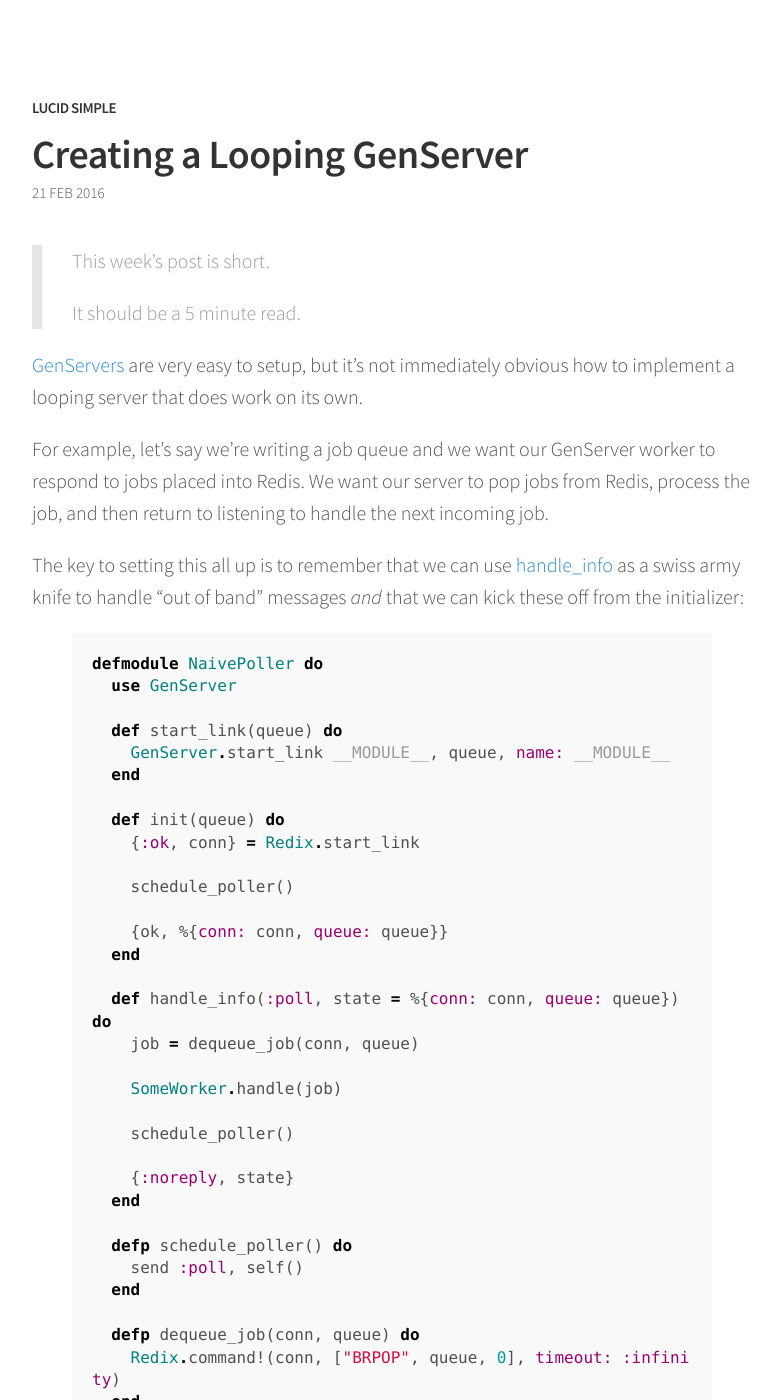
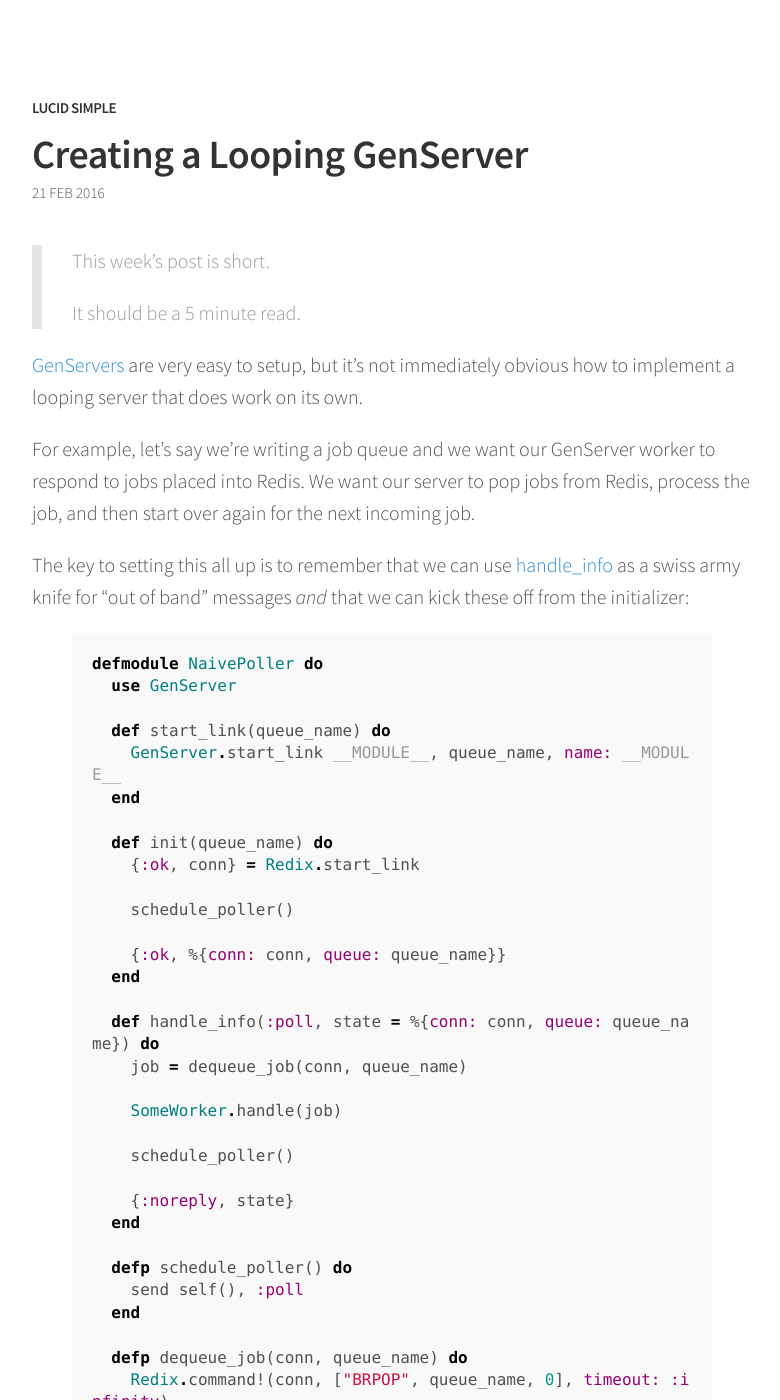
Before and after one commit to jwhiteman/lucidsimple-blog, a Jekyll site: the page built from _posts/2016-02-21-looping-genserver.md, in a window 1280 px wide and 1400 px high. Shown: the whole window, without its empty margins (248-1028 px from the left). Built offline with Jekyll 4.4.1, drawn with Linux system fonts in a browser that asks for light colours; Markdown is read by kramdown in place of the engine named in the settings; comment, search, counter and statistics services are not loaded; some of the changed text lies outside the part shown.

Commit message:
Copy changes

```diff
--- a/_posts/2016-02-21-looping-genserver.md
+++ b/_posts/2016-02-21-looping-genserver.md
@@ -15,29 +15,29 @@ comments: true
 a looping server that does work on its own.
 
 For example, let's say we're writing a job queue and we want our GenServer worker to respond to jobs placed into Redis. We want our server to pop jobs from Redis,
-process the job, and then return to listening to handle the next incoming job.
+process the job, and then start over again for the next incoming job.
 
 The key to setting this all up is to remember that we can use <a href="http://blog.lucidsimple.com/2016/02/07/simple-OTP-idioms-using-handle-info-part-1.html">handle_info</a>
-as a swiss army knife to handle "out of band" messages _and_ that we can kick these off from the initializer:
+as a swiss army knife for "out of band" messages _and_ that we can kick these off from the initializer:
 
 {% highlight elixir %}
 defmodule NaivePoller do
   use GenServer
 
-  def start_link(queue) do
-    GenServer.start_link __MODULE__, queue, name: __MODULE__
+  def start_link(queue_name) do
+    GenServer.start_link __MODULE__, queue_name, name: __MODULE__
   end
 
-  def init(queue) do
+  def init(queue_name) do
     {:ok, conn} = Redix.start_link
 
     schedule_poller()
 
-    {ok, %{conn: conn, queue: queue}}
+    {:ok, %{conn: conn, queue: queue_name}}
   end
 
-  def handle_info(:poll, state = %{conn: conn, queue: queue}) do
-    job = dequeue_job(conn, queue)
+  def handle_info(:poll, state = %{conn: conn, queue: queue_name}) do
+    job = dequeue_job(conn, queue_name)
 
     SomeWorker.handle(job)
 
@@ -47,11 +47,11 @@ defmodule NaivePoller do
   end
 
   defp schedule_poller() do
-    send :poll, self()
+    send self(), :poll
   end
 
-  defp dequeue_job(conn, queue) do
-    Redix.command!(conn, ["BRPOP", queue, 0], timeout: :infinity)
+  defp dequeue_job(conn, queue_name) do
+    Redix.command!(conn, ["BRPOP", queue_name, 0], timeout: :infinity)
   end
 end
 {% endhighlight %}
@@ -64,15 +64,15 @@ shoves the message **:poll** into our mailbox.
 The initializer completes normally, setting up a simple map for the server state which wraps the Redis connection along with the name of the queue we're interested in:
 
 {% highlight elixir %}
-def init(queue) do
+def init(queue_name) do
   # setup up our Redis client
   {:ok, conn} = Redix.start_link
 
   # shove :poll into our mailbox
-  schedule_poller() # => send :poll, self()
+  schedule_poller() # => send self(), :poll
 
   # return our server state
-  {ok, %{conn: conn, queue: queue}}
+  {:ok, %{conn: conn, queue: queue_name}}
 end
 {% endhighlight %}
 
@@ -81,15 +81,15 @@ end
 We use this as an opportunity to call **dequeue_job** which makes a blocking call to Redis via <a href="http://redis.io/commands/brpop">BRPOP</a> (ignore that there are <a href="http://redis.io/commands/BRPOPLPUSH#pattern-reliable-queue">better patterns for this</a>, for now).
 
 {% highlight elixir %}
-def handle_info(:poll, state = %{conn: conn, queue: queue}) do
+def handle_info(:poll, state = %{conn: conn, queue: queue_name}) do
   # dequeue the job
-  job = dequeue_job(conn, queue)
+  job = dequeue_job(conn, queue_name)
 
   # handle the job
   SomeWorker.handle(job)
 
   # set ourselves up to recur
-  schedule_poller() # => send :poll, self()
+  schedule_poller() # => send self(), :poll
 
   # return from handle_info
   {:noreply, state}
@@ -98,8 +98,14 @@ end
 
 Basically we're just waiting around for a job to come in.
 
-Once a job appears **dequeue_job** returns with a job, that gets handled by a hypothetical worker named SomeWorker.
+Once a job appears in Redis, **dequeue_job** will pop it off so that the hypothetical worker SomeWorker can process it.
 
-After the job has been processed we make another call to **schedule_poller**, which shoves **:poll** back into the mailbox which causes the whole process to start over again.
+After the job has been processed we make another call to **schedule_poller**, which shoves **:poll** back into the mailbox causing the whole process to start over again.
 
 So, in essence, our GenServer is recurring to get work done. Pretty cool.
+
+Here are some other posts you may be interested in:
+
+- <a href="http://stackoverflow.com/questions/30568806/which-otp-behavior-should-i-use-for-an-endless-repetition-of-tasks/30570202#30570202">Using OTP for "endless" repition</a>
+- <a href="http://stackoverflow.com/questions/32085258/how-to-run-some-code-every-few-hours-in-phoenix-framework/32097971#32097971">Scheduling code in Phoenix</a>
+- <a href="http://blog.lucidsimple.com/2016/02/07/simple-OTP-idioms-using-handle-info-part-1.html">Simple OTP Idioms: using handle_info (Part 1)</a>
```
